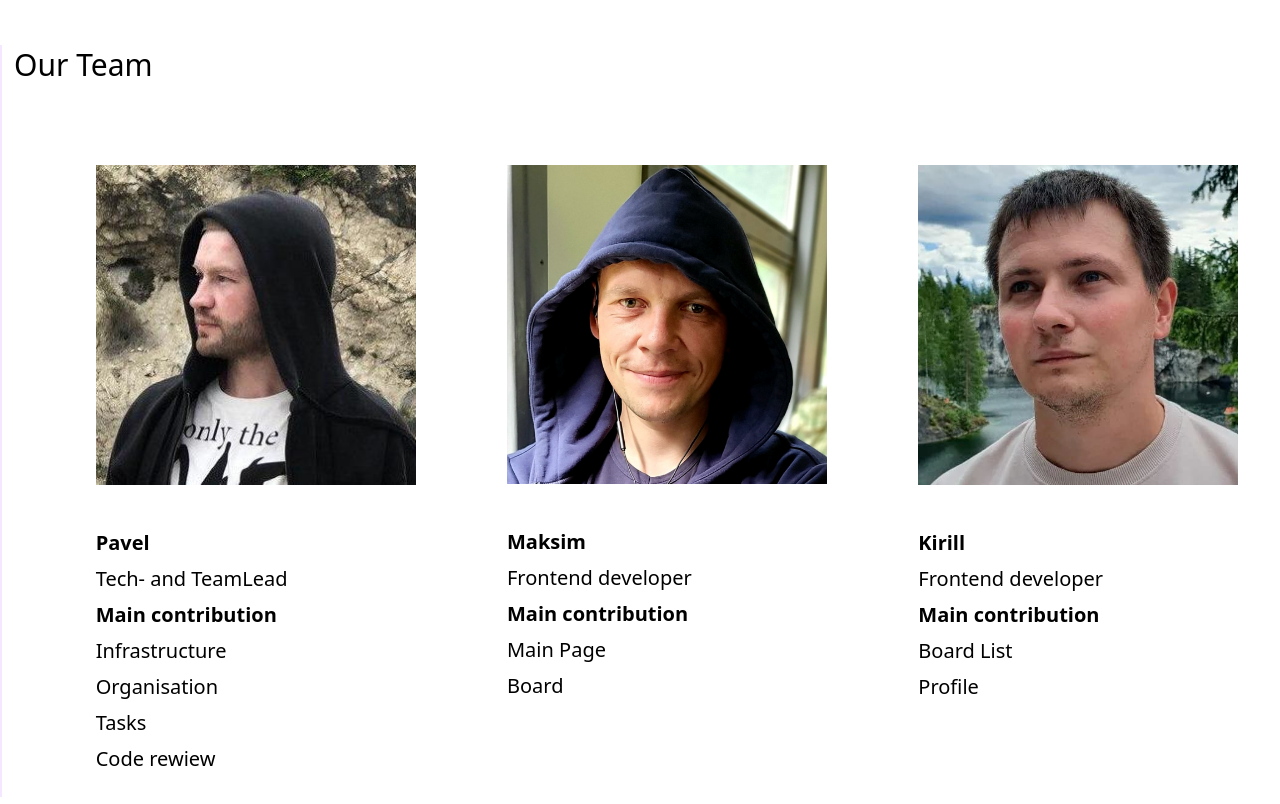
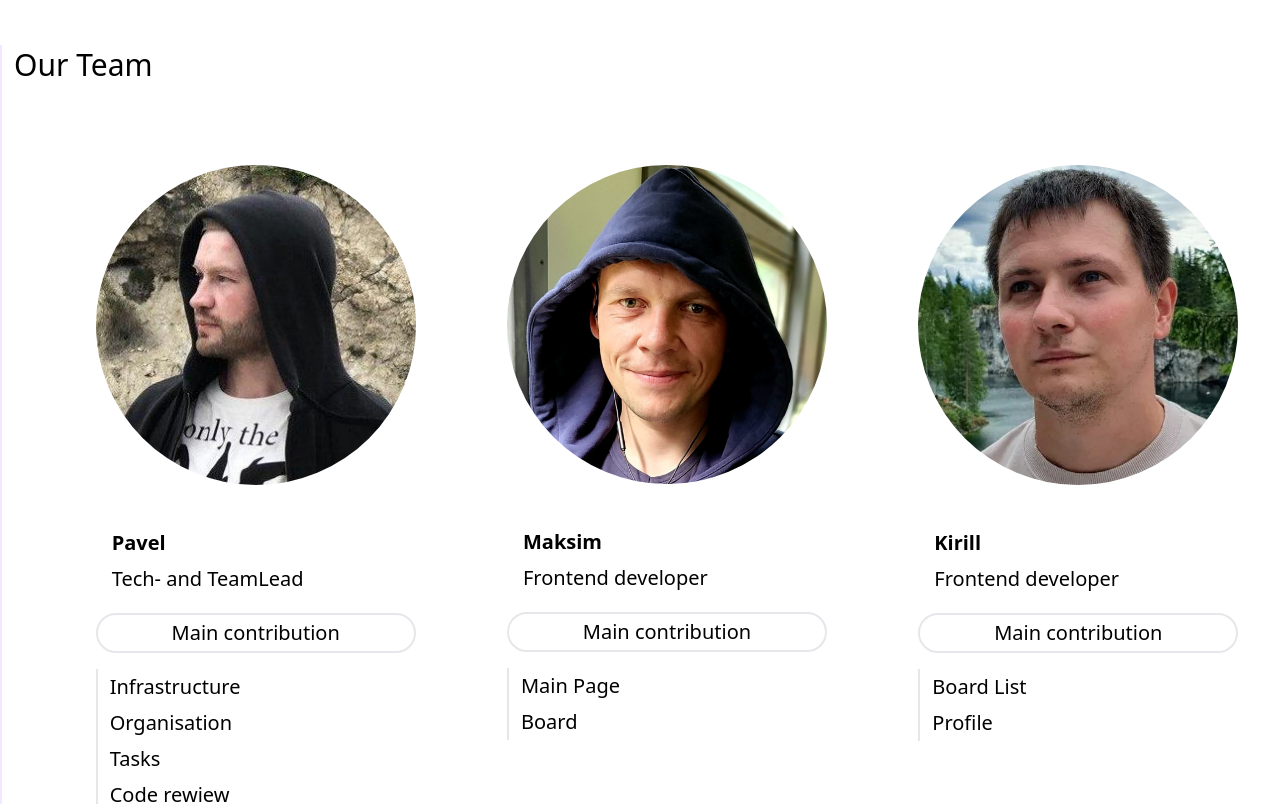
Before and after one commit to pavelgorbach/rs-clone, a React (Vite) app: page / in a window 1280 px wide. Shown: the part 1520-2324 px from the top of the page. Built offline with nearby package versions, Linux system fonts and the light colour scheme.

Commit message:
add: teamSection component

```diff
--- a/src/components/TeamSection.tsx
+++ b/src/components/TeamSection.tsx
@@ -49,15 +49,17 @@ type memberProps = {
 export function Member(props: memberProps) {
   return (
     <li className="flex flex-col py-2">
-      <div className="border-width-2 max-w-xs rounded-full">
-        <img src={props.photo} alt="member photo"></img>
+      <div className="max-w-xs">
+        <img className="rounded-full" src={props.photo} alt="member photo"></img>
       </div>
-      <div className="font-bold">{props.name}</div>
-      <div>{props.role}</div>
-      <div className="font-bold">Main contribution</div>
+      <div className="pl-4 font-bold">{props.name}</div>
+      <div className="pl-4">{props.role}</div>
+      <div className=" my-4 rounded-full border-2 text-center font-thin">Main contribution</div>
       <div>
         {props.contribution.map((feature, index) => (
-          <div key={index}>{feature}</div>
+          <div className="border-l-2 pl-3 text-left" key={index}>
+            {feature}
+          </div>
         ))}
       </div>
     </li>
```
